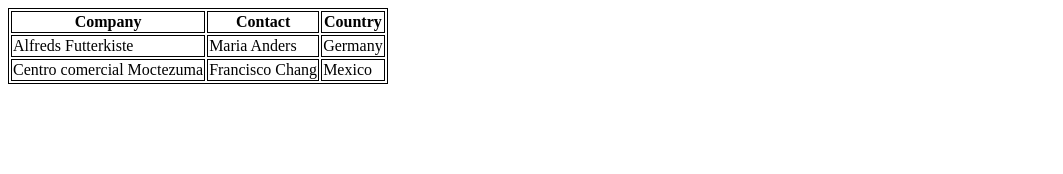
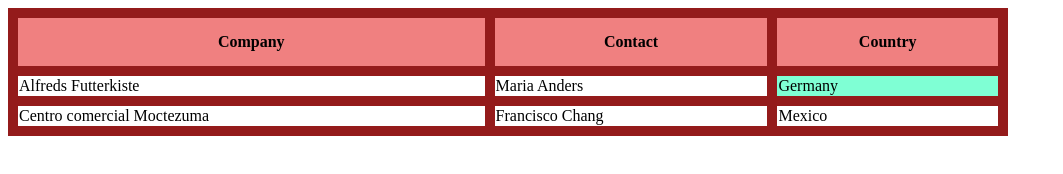
Before and after one commit to nimrodgulyas/25_01_23_html_table, a plain HTML site: page index.html in a window 1280 px wide. Shown: the whole page, without its empty margins (0-1063 px from the left). Drawn offline with Linux system fonts and the light colour scheme.

Commit message:
Update index.html

```diff
--- a/index.html
+++ b/index.html
@@ -7,12 +7,15 @@
 </head>
 <style>
     table, th, td {
-      border:1px solid rgb(0, 0, 0);
-    }
+      border:10px solid rgb(148, 27, 27);
+    border-collapse: collapse;
+  }
+  th {background-color: lightcoral;
+  padding: 15px;}
     </style>
 <body>
 
-    <table>
+    <table style="width: 1000px;">
         <tr>
           <th>Company</th>
           <th>Contact</th>
@@ -21,7 +24,7 @@
         <tr>
           <td>Alfreds Futterkiste</td>
           <td>Maria Anders</td>
-          <td>Germany</td>
+          <td style="background-color: aquamarine;">Germany</td>
         </tr>
         <tr>
           <td>Centro comercial Moctezuma</td>
```
